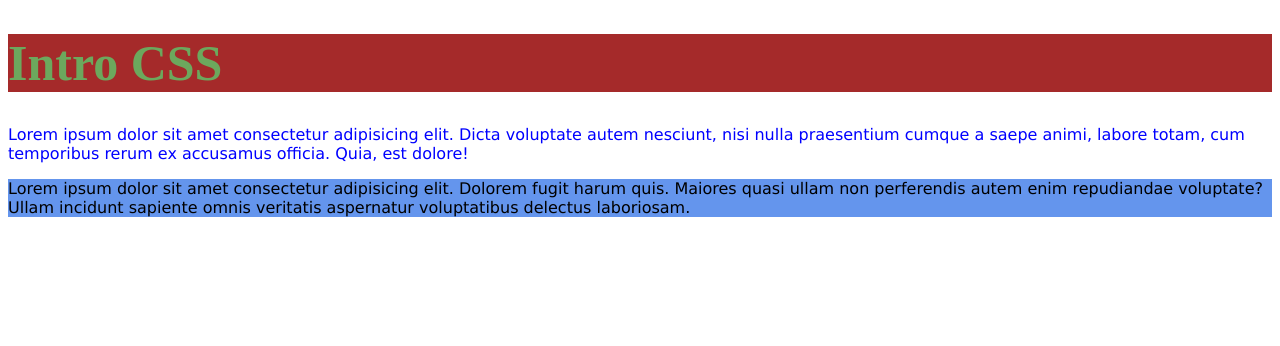
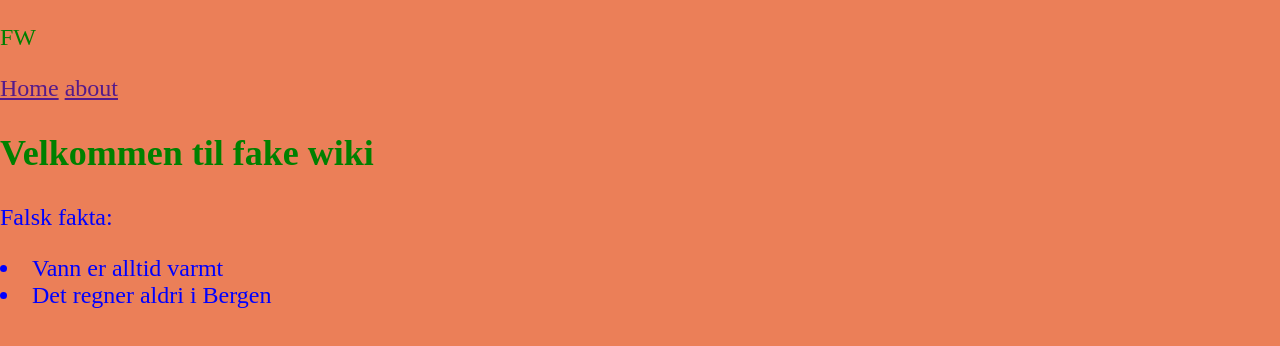
Before and after one commit to Lassenp12/KL_pros2CSS, a website: page index.html in a window 1280 px wide. Drawn offline with Linux system fonts and the light colour scheme.

Commit message:
1.utkast

```diff
--- a/index.html
+++ b/index.html
@@ -11,11 +11,24 @@
     <link rel="stylesheet" href="styles.css" />
   </head>
   <body>
-    <h1>Intro CSS</h1>
-    <p id="P1">Lorem ipsum dolor sit amet consectetur adipisicing elit. Dicta voluptate autem nesciunt, nisi nulla praesentium cumque a saepe animi, labore totam, cum temporibus rerum ex accusamus officia. Quia, est dolore!
-      <p class="P2">Lorem ipsum dolor sit amet consectetur adipisicing elit. Dolorem fugit harum quis. Maiores quasi ullam non perferendis autem enim repudiandae voluptate? Ullam incidunt sapiente omnis veritatis aspernatur voluptatibus delectus laboriosam.
+    <header class="navbar">
+      <p>FW</p>
 
-      </p>
-    </p>
+      <nav>
+
+     <a href="">Home</a>
+     <a href="">about</a>
+
+     <h1>Velkommen til fake wiki</h1>
+
+     <div class="L1">
+     <p>Falsk fakta:</p>
+     <li>Vann er alltid varmt</li>
+     <li>Det regner aldri i Bergen</li>
+    </div>
+
+      </nav>
+    </header>
+
   </body>
 </html>
--- a/styles.css
+++ b/styles.css
@@ -1,13 +1,17 @@
-/*Hello! I am a comment*/
+/*Overskrive defult styling*/
+body {
+    margin:0px;
+    color: green;
+    font-size: x-large;
+    background-color: rgb(235, 127, 88);
+}
 
-h1{
-    color:rgb(108, 168, 93);
-    background-color: brown;
-    font-size: 50px;
+.L1{ color: blue;}
+
+    /* Bespoke styling*/
+.Navbar{
+        background-color: limegreen;
+    }
+
+{ display:flex: auto;
 }
-p{
-    font-family:Verdana, Geneva, Tahoma, sans-serif
-}
-#P1{color:blue;}
-
-.P2 {background-color: cornflowerblue;}
```
Also changed, not shown: page2.html (deleted, +0 -19 lines).
